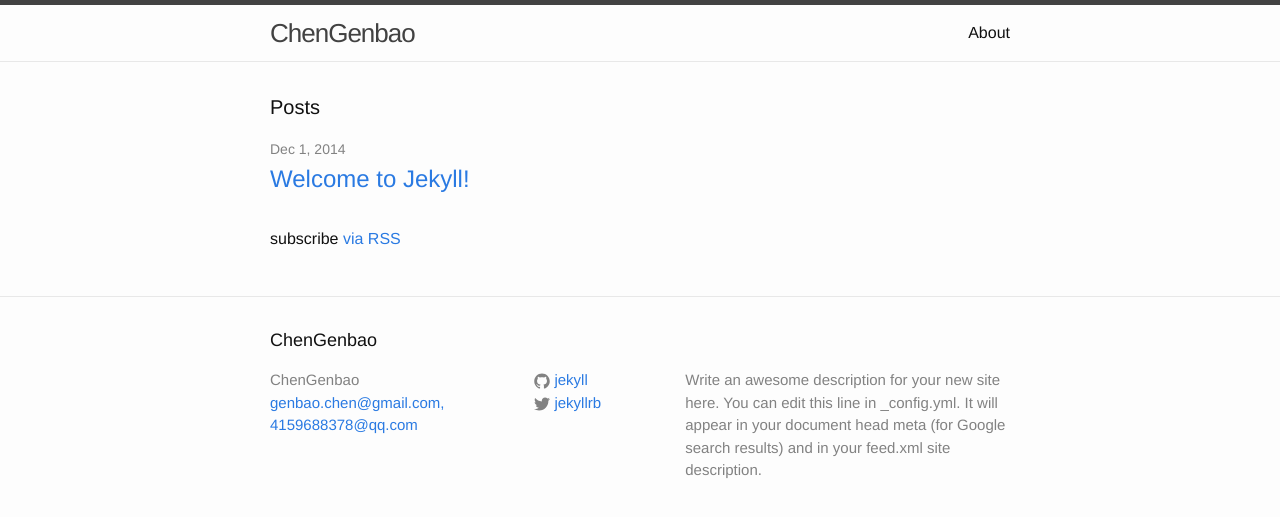
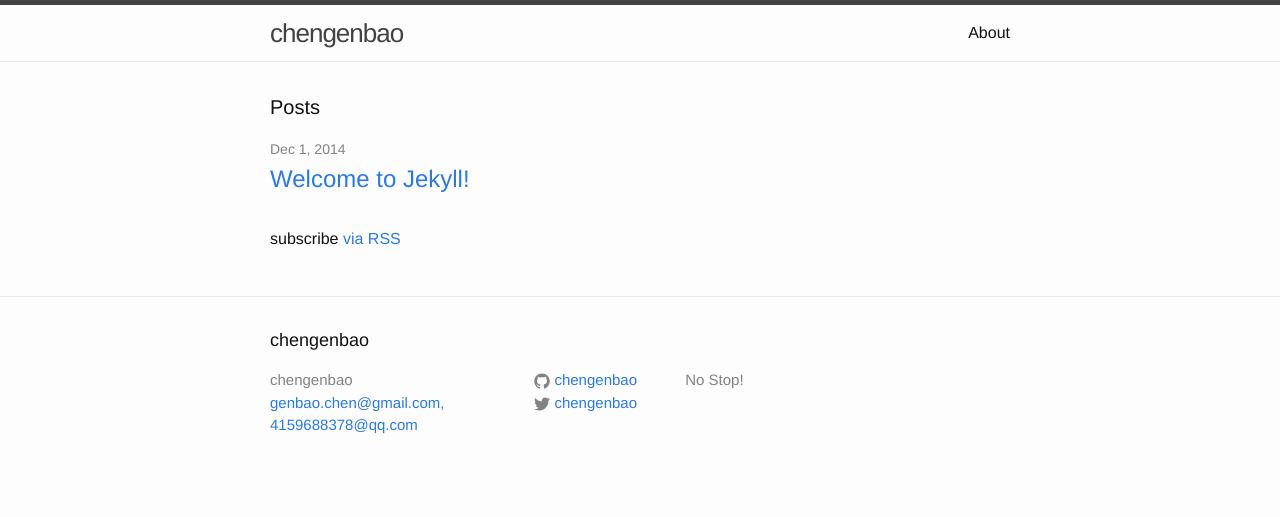
Before and after one commit to chengenbao/chengenbao.github.io, a Jekyll site: the page built from index.html, in a window 1280 px wide. Shown: the top 517 px of the page. Built offline with Jekyll 4.4.1, drawn with Linux system fonts in a browser that asks for light colours.

Commit message:
by chengenbao

```diff
--- a/_config.yml
+++ b/_config.yml
@@ -1,14 +1,12 @@
 # Site settings
-title: ChenGenbao
+title: chengenbao
 email: genbao.chen@gmail.com, 4159688378@qq.com
 description: > # this means to ignore newlines until "baseurl:"
-  Write an awesome description for your new site here. You can edit this
-  line in _config.yml. It will appear in your document head meta (for
-  Google search results) and in your feed.xml site description.
+  No Stop!
 baseurl: "" # the subpath of your site, e.g. /blog/
 url: "http://yourdomain.com" # the base hostname & protocol for your site
-twitter_username: jekyllrb
-github_username:  jekyll
+twitter_username: chengenbao
+github_username:  chengenbao
 
 # Build settings
 markdown: kramdown
```
